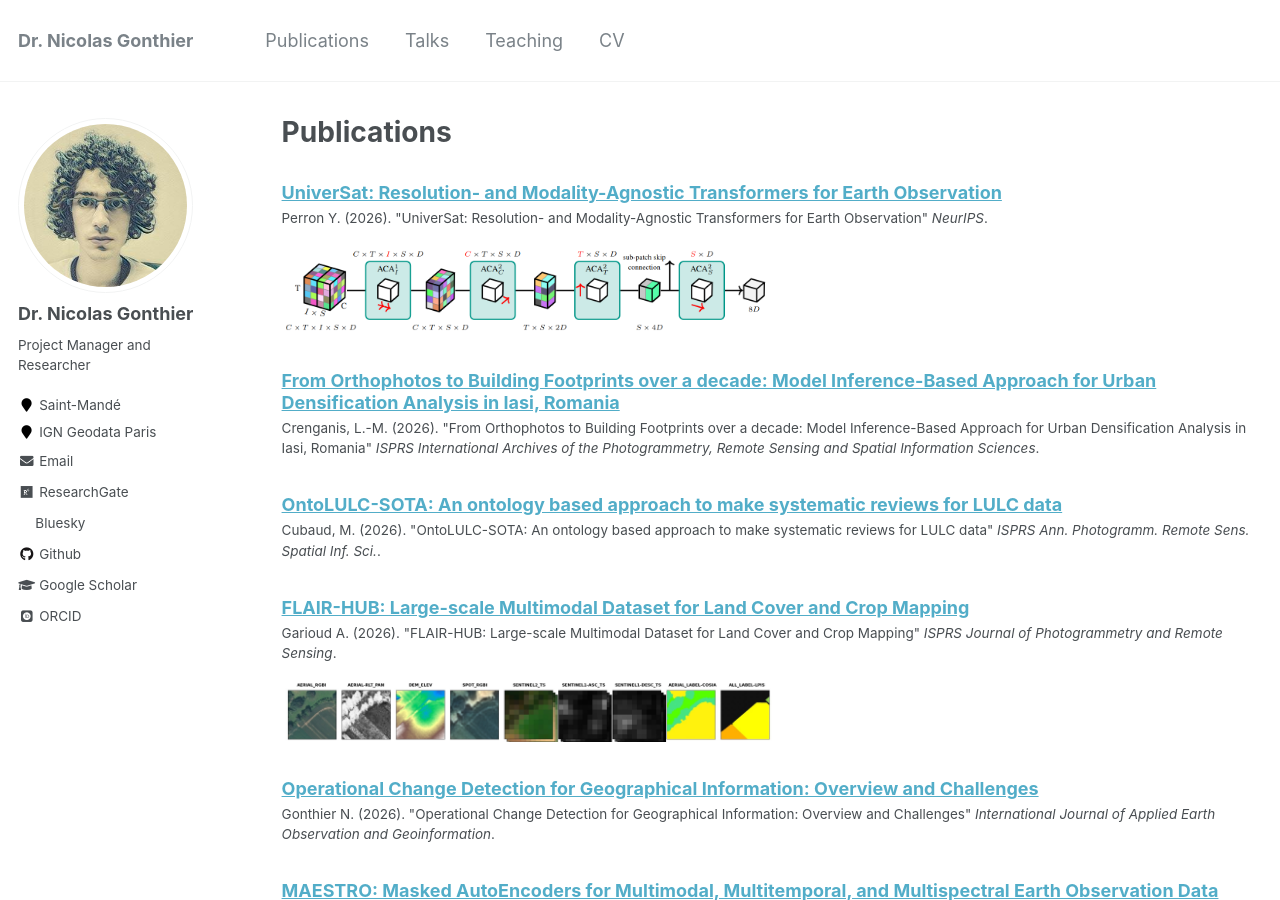
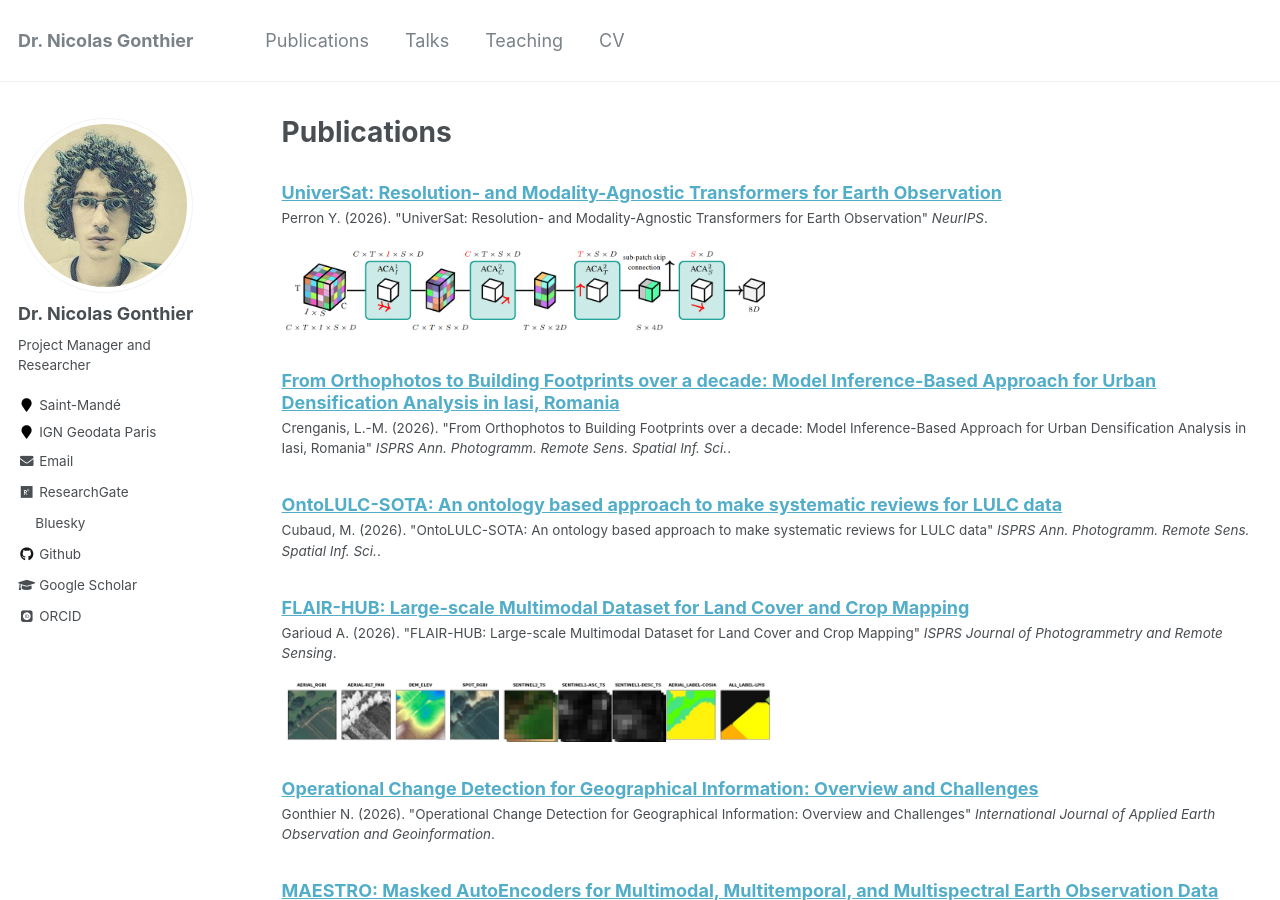
Before and after one commit to ngonthier/ngonthier.github.io, a Jekyll site: the page built from _pages/publications.md, in a window 1280 px wide and 900 px high. Built offline with Jekyll 4.4.1, drawn with Linux system fonts in a browser that asks for light colours; some web fonts are replaced.

Commit message:
Update 2026-06-Densification-Analysis.md

```diff
--- a/_publications/2026-06-Densification-Analysis.md
+++ b/_publications/2026-06-Densification-Analysis.md
@@ -4,16 +4,16 @@ collection: publications
 permalink: /publication/2026-06-Densification-Analysis.md
 excerpt: 'We propose an open, model-based workflow that extracts building footprints and tracks change (2011–2024) in Romania, showing that a France-trained segmentation model transfers well spatially.'
 date: 2026-06-02
-venue: 'ISPRS International Archives of the Photogrammetry, Remote Sensing and Spatial Information Sciences'
+venue: 'ISPRS Ann. Photogramm. Remote Sens. Spatial Inf. Sci.'
 paperurl: https://isprs-archives.copernicus.org/articles/XLIX-B4-2026/25/2026/isprs-archives-XLIX-B4-2026-25-2026.pdf
-citation: 'Crenganis, L.-M. (2026). &quot;From Orthophotos to Building Footprints over a decade: Model Inference-Based Approach for Urban Densification Analysis in Iasi, Romania&quot; <i>ISPRS International Archives of the Photogrammetry, Remote Sensing and Spatial Information Sciences</i>.'
+citation: 'Crenganis, L.-M. (2026). &quot;From Orthophotos to Building Footprints over a decade: Model Inference-Based Approach for Urban Densification Analysis in Iasi, Romania&quot; <i>ISPRS Ann. Photogramm. Remote Sens. Spatial Inf. Sci.</i>.'
 ---
 
 [Crenganis, L.-M.](https://scholar.google.com/citations?user=_50kj2AAAAAJ&hl=ro), Loghin, A.-M., Stoian, C., [Olteanu-Raimond, A.-M.](https://www.umr-lastig.fr/fr/members/Ana-Maria-Olteanu-Raimond/), [Le Bris, A.](https://www.umr-lastig.fr/arnaud-le-bris/), [Raimbault, J.](https://www.umr-lastig.fr/juste-raimbault/), [Perret, J.](https://www.umr-lastig.fr/julien-perret/), [Bucher, B.](https://www.umr-lastig.fr/benedicte-bucher/), and **Nicolas Gonthier**
 
 [PDF](https://isprs-archives.copernicus.org/articles/XLIX-B4-2026/25/2026/isprs-archives-XLIX-B4-2026-25-2026.pdf)
 
-** Best Poster Award ** at ISPRS Congress 2026.
+** Best Poster Award ** at ISPRS International Archives of the Photogrammetry, Remote Sensing and Spatial Information Sciences.
 
 Abstract
 ======
```
